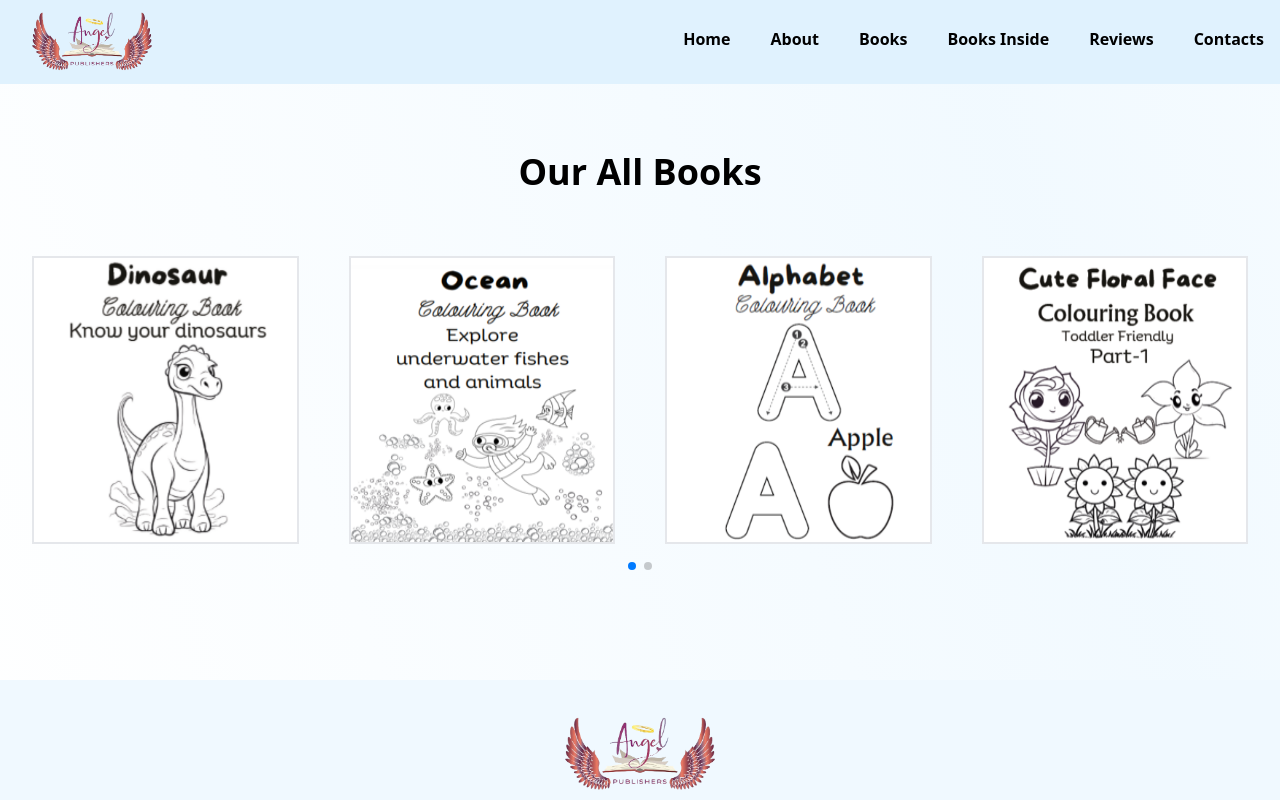
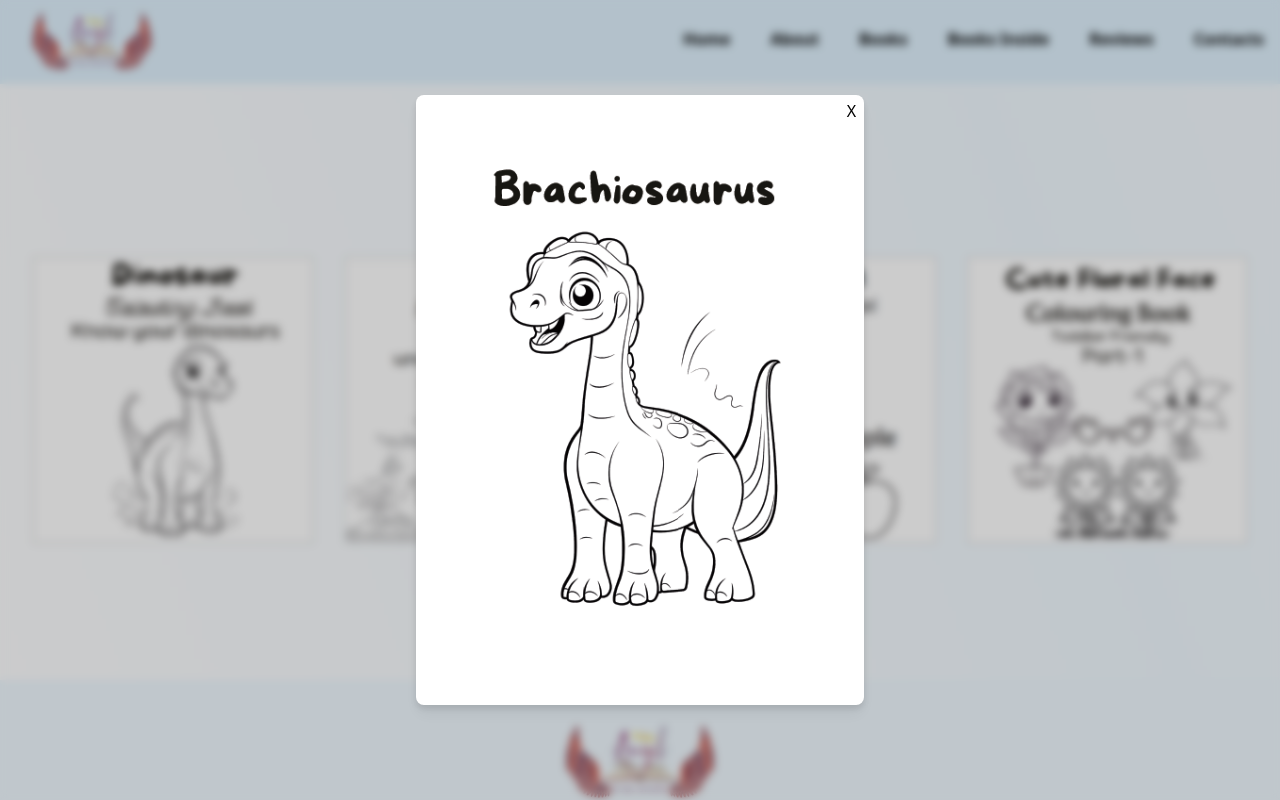
Before and after one commit to safayatalif/angel-react, a React (Vite) app: page / in a window 1280 px wide. Both pictures are taken after a click on the element 165 px from the left and 3120 px from the top of the page. Shown: the part 2720-3520 px from the top of the page. Built offline with nearby package versions, Linux system fonts and the light colour scheme.

Commit message:
create book inside page

```diff
--- a/src/components/BooksInside/BookInsideCarousel.jsx
+++ b/src/components/BooksInside/BookInsideCarousel.jsx
@@ -1,10 +1,14 @@
-import React from 'react';
+import React, { useState } from 'react';
 import { Swiper, SwiperSlide } from 'swiper/react';
 import 'swiper/css';
 import 'swiper/css/pagination';
 import { Pagination } from 'swiper/modules';
+import BookInsideModal from './BookInsideModal';
 
 const BookInsideCarousel = () => {
+    const [openModal, setOpenModal] = useState(false);
+    const [image, setimage] = useState(null);
+
 
     const books = [
         {
@@ -47,17 +51,25 @@ const BookInsideCarousel = () => {
                     clickable: true,
                 }}
                 breakpoints={{
+                    160: {
+                        slidesPerView: 1,
+                        spaceBetween: 40,
+                    },
+                    560: {
+                        slidesPerView: 2,
+                        spaceBetween: 10,
+                    },
                     640: {
                         slidesPerView: 2,
                         spaceBetween: 20,
                     },
                     768: {
-                        slidesPerView: 2,
-                        spaceBetween: 40,
+                        slidesPerView: 3,
+                        spaceBetween: 20,
                     },
                     1024: {
                         slidesPerView: 4,
-                        spaceBetween: 50,
+                        spaceBetween: 30,
                     },
                 }}
                 modules={[Pagination]}
@@ -67,12 +79,17 @@ const BookInsideCarousel = () => {
                     <SwiperSlide key={index}>
                         <div
                             className="book-page h-72 w-full  mb-10"
+                            onClick={() => (setOpenModal(true), setimage(book.largeImage))}
                         >
                             <img className='h-72 border-2' src={book.backgroundImage} height="" alt="" />
                         </div>
+                        {/* <button  className="rounded-md bg-sky-500 px-5 py-[6px] text-white">
+                            Open
+                        </button> */}
                     </SwiperSlide>
                 ))}
             </Swiper>
+            {openModal && <BookInsideModal setOpenModal={setOpenModal} image={image} />}
         </div>
     );
 };
--- a/src/components/BooksInside/BookInsideModal.jsx
+++ b/src/components/BooksInside/BookInsideModal.jsx
@@ -1,18 +1,13 @@
-const BookInsideModal = ({ isOpen, onClose, Image }) => {
-    if (!isOpen || !Image) return null;
+const BookInsideModal = ({ setOpenModal, image }) => {
 
+    console.log(image)
     return (
-        <div className="fixed z-50 inset-0 overflow-y-auto">
-            <div className="flex items-end justify-center min-h-screen pt-4 px-4 pb-20 text-center sm:block sm:p-0">
-                <div className="bg-gray-50 px-4 py-3 sm:px-6 sm:flex sm:flex-row-reverse">
-                    <button
-                        onClick={onClose}
-                        type="button"
-                        className="w-full inline-flex justify-center rounded-md border border-transparent shadow-sm px-4 py-2 bg-sky-400 text-base font-medium text-white hover:bg-sky-500 focus:outline-none focus:ring-2 focus:ring-offset-2 focus:ring-sky-500 sm:ml-3 sm:w-auto sm:text-sm"
-                    >
-                        Close
-                    </button>
-                </div>
+        <div onClick={() => setOpenModal(false)} className="fixed z-[100] flex items-center justify-center inset-0 bg-black/20 backdrop-blur-sm duration-100 dark:bg-transparent">
+            <div onClick={(e_) => e_.stopPropagation()} className="max-w-md rounded-lg bg-white p-1 drop-shadow-lg dark:bg-sky-400 dark:text-white scale-1 opacity-1 duration-300 m-10">
+                <button  onClick={() => setOpenModal(false)} className="ml-[97%]">
+                    X
+                </button>
+                <img className="" src={image} width="100%" alt="" />
             </div>
         </div>
 
--- a/src/components/Footer/Footer.jsx
+++ b/src/components/Footer/Footer.jsx
@@ -4,7 +4,8 @@ const Footer = () => {
   const [currentYear] = useState(new Date().getFullYear());
 
   return (
-    <footer className="flex flex-col justify-around gap-5 bg-sky-50 py-8 text-black">
+    <footer className=" bg-sky-50 py-8 text-black">
+      <div className="flex flex-col justify-around gap-5 container mx-auto p-2">
         <aside className="flex flex-col items-center justify-center gap-1 text-xl">
           <img className="w-16 sm:w-20 md:w-36 lg:w-40" src="/logo.png" alt="" />
           <p>Angel Publishers</p>
@@ -46,6 +47,8 @@ const Footer = () => {
         <aside className="text-center text-sm">
           <p>&copy; {currentYear} Angel Publisher. All Rights Reserved.</p>
         </aside>
+      </div>
+
     </footer>
   );
 };
```
Lines whose indentation alone changed are shown as unchanged.
